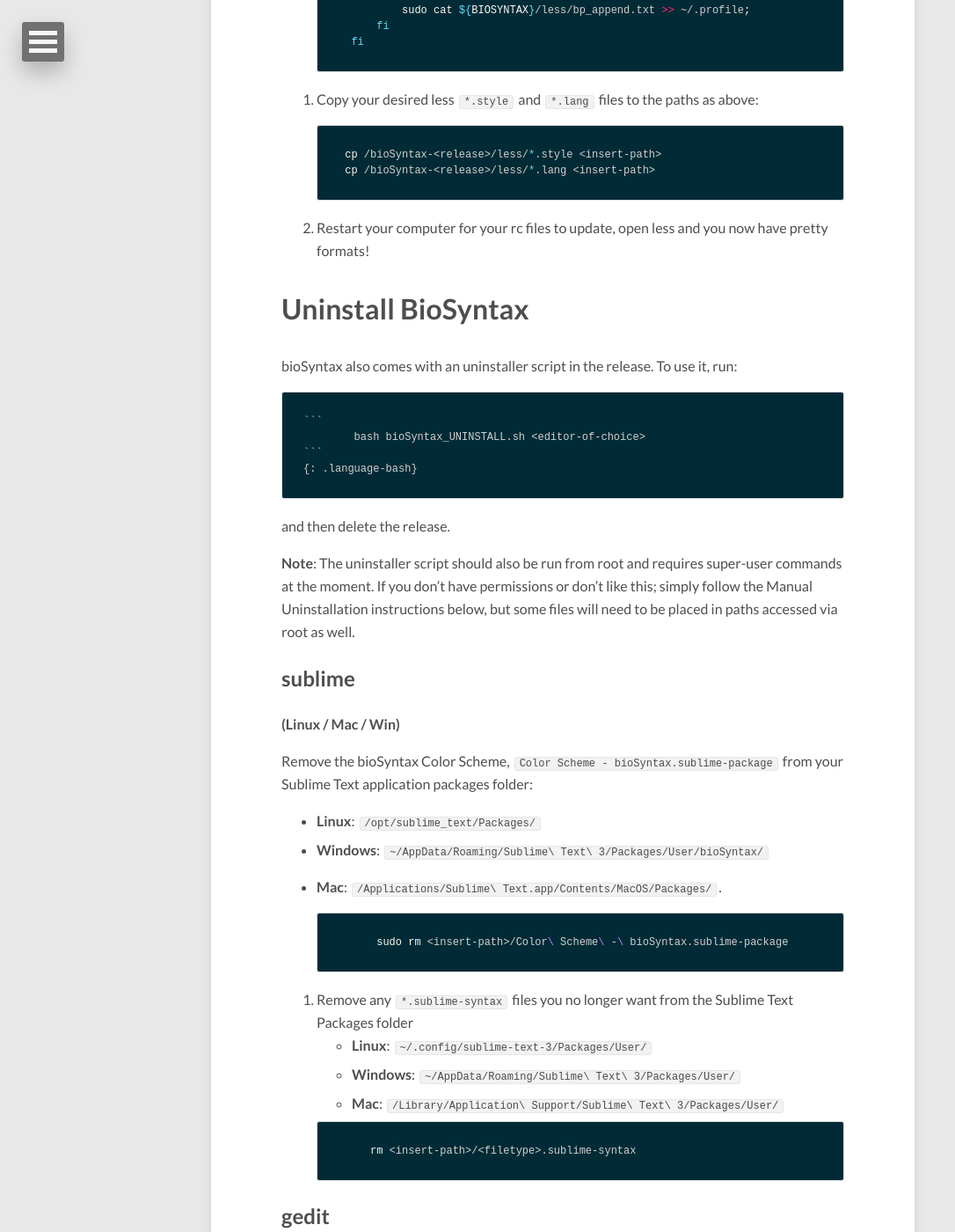
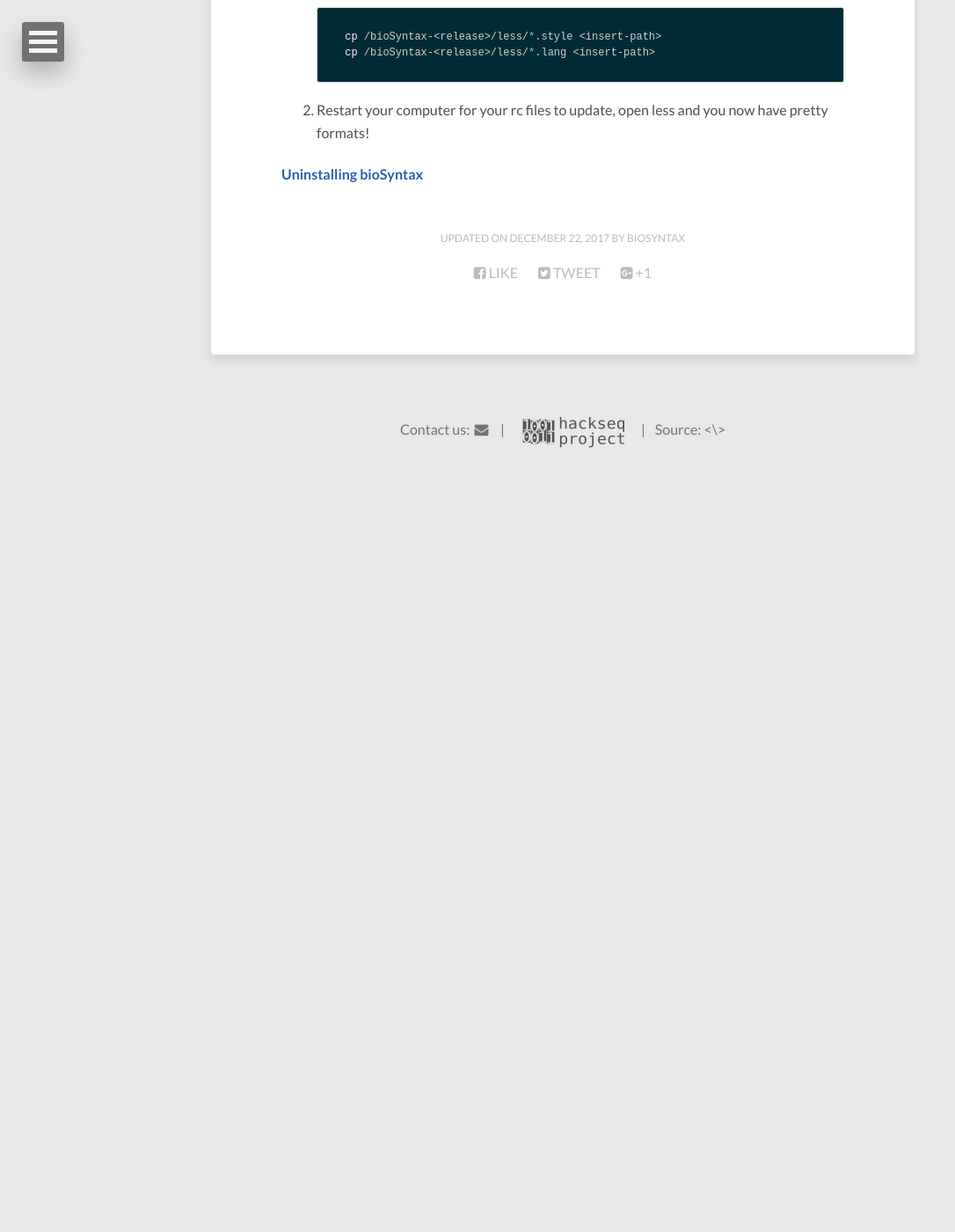
Before and after one commit to bioSyntax/bioSyntax-site, a Jekyll site: the page built from install.md, in a window 1280 px wide and 1400 px high, scrolled down 6223 px. Shown: the whole window at 88% size, without its empty margins (0-1086 px from the left). Built offline with Jekyll 4.4.1, drawn with Linux system fonts in a browser that asks for light colours; nearby versions of some CDN libraries; after the commit the page ends 6770 px from its top, so only the background shows below that; some of the changed text lies outside the part shown.

Commit message:
Moved uninstall to it's own page. Minor formatting fixes

````diff
--- a/install.md
+++ b/install.md
@@ -4,30 +4,31 @@
 image:
   feature: rna-banner.jpg
 comments: true
-modified: 2017-12-01
+modified: 2017-12-22
 ---
 # bioSyntax Installation
 
+<a href="{{ site.owner.release }}"><span class="btn btn-danger">Download bioSyntax</span></a>
+
 bioSyntax comes with a handy installation script. Simply download the latest release and run:
 
-	```
-		bash bioSyntax_SETUP.sh <editor-of-choice>
-	```
-	{: .language-bash}
+```
+	bash bioSyntax_SETUP.sh <editor-of-choice>
 
-	'<editors> = vim || less || gedit || sublime'
+	# <editors> = vim || less || gedit || sublime
+```
+{: .language-bash}
 
-<a href="{{ site.owner.release }}"><span class="btn btn-danger">Download bioSyntax</span></a>
 
 **Note**: The installation script should be run from root and requires super-user commands at the moment. If you don't have permissions or don't like this; simply follow the Manual Installation instructions below, but some files will need to be placed in paths accessed via root as well.
 
 # Manual Installation
 
 
-0. First download the latest bioSyntax release [zip](https://github.com/bioSyntax/bioSyntax/releases/tag/v0.1-beta.zip) or [tar](https://github.com/bioSyntax/bioSyntax/releases/tag/v0.1-beta.tar.gz) and follow the following instructions for your desired editor.
+0. Download the latest [zip](https://github.com/bioSyntax/bioSyntax/releases/tag/v0.1-beta.zip) or [tar](https://github.com/bioSyntax/bioSyntax/releases/tag/v0.1-beta.tar.gz)
 1. [sublime](#sublime)
 2. [gedit](#gedit)
-3. [vim](#vim) (easiest installation)
+3. [vim](#vim)
 4. [less](#less)
 
 ## sublime
@@ -74,10 +75,10 @@
 
 Alternatively, you can clone [this repository](https://github.com/bioSyntax/bioSyntax-sublime.git) into the appropriate paths above.
 
-	```
-		git clone https://github.com/bioSyntax/bioSyntax-sublime.git <insert-path>/bioSyntax/
-	```
-	{: .language-bash}
+```
+	git clone https://github.com/bioSyntax/bioSyntax-sublime.git <insert-path>/bioSyntax/
+```
+{: .language-bash}
 
 5. Restart `Sublime` and go select the bioSyntax (bioMonokai) theme
 `Preferences > Color Scheme > bioMonokai`
@@ -262,120 +263,5 @@
 
 8. Restart your computer for your rc files to update, open less and you now have pretty formats!
 
-# Uninstall BioSyntax
 
-bioSyntax also comes with an uninstaller script in the release. To use it, run:
-
-	```
-		bash bioSyntax_UNINSTALL.sh <editor-of-choice>
-	```
-	{: .language-bash}
-
-and then delete the release.
-
-**Note**: The uninstaller script should also be run from root and requires super-user commands at the moment. If you don't have permissions or don't like this; simply follow the Manual Uninstallation instructions below, but some files will need to be placed in paths accessed via root as well.
-
-## sublime
-**(Linux / Mac / Win)**
-
-Remove the bioSyntax Color Scheme, `Color Scheme - bioSyntax.sublime-package` from your Sublime Text application packages folder:
-- **Linux**: `/opt/sublime_text/Packages/`
-- **Windows**: `~/AppData/Roaming/Sublime\ Text\ 3/Packages/User/bioSyntax/`
-- **Mac**: `/Applications/Sublime\ Text.app/Contents/MacOS/Packages/`.
-
-	```
-		sudo rm <insert-path>/Color\ Scheme\ -\ bioSyntax.sublime-package
-	```
-	{: .language-bash}
-
-2. Remove any `*.sublime-syntax` files you no longer want from the Sublime Text Packages folder
-- **Linux**: `~/.config/sublime-text-3/Packages/User/`
-- **Windows**: `~/AppData/Roaming/Sublime\ Text\ 3/Packages/User/`
-- **Mac**: `/Library/Application\ Support/Sublime\ Text\ 3/Packages/User/`
-
-	```
-		rm <insert-path>/<filetype>.sublime-syntax
-	```
-	{: .language-bash}
-
-## gedit
-**(Linux / Win)**
-
-1. Remove the bioSyntax style file, `bioSyntax.xml` from the appropriate gtksourceview style folder (depending on your version of Gedit):
-- **Linux**: `/usr/share/gtksourceview-3.0/styles/`
-- **Windows**: `/c/Program\ Files/gedit/share/gtksourceview-3.0/styles/`
-
-	```
-		sudo rm <insert-path>/bioSyntax.xml
-	```
-	{: .language-bash}
-
-2. Remove any `*.lang` file(s) you no longer want from the appropriate gtksourceview language specs folder (also depends on version of Gedit):
-- **Linux**: `/usr/share/gtksourceview-3.0/language-specs/`
-- **Windows**: `/c/Program\ Files/gedit/share/gtksourceview-3.0/language-specs/`
-
-	```
-		sudo rm <insert-path>/<filetype>.lang
-	```
-	{: .language-bash}
-
-## vim
-**(Linux / Mac / Win)**
-
-1. Remove the bioSyntax color file, `bioSyntax.vim` from your Vim colors folder:
-
-	```
-		rm ~/.vim/colors/bioSyntax.vim
-	```
-	{: .language-bash}
-
-2. Remove any syntax file(s) you no longer want from your Vim syntax folder:
-
-	```
-		rm ~/.vim/syntax/<filetype>.vim
-	```
-	{: .language-bash}
-
-3. Remove corresponding autodetec files from your Vim ftdetect folder:
-
-	```
-		rm ~/.vim/ftdetect/<filetype>.vim
-	```
-	{: .language-bash}
-
-## less
-**(Linux / Mac)**
-
-1. Remove the `biosyntax.outlang` and `biosyntax-vcf.outlang` files from your source-highlight folder:
-- **Ubuntu**: `/usr/share/source-highlight/`
-- **CentOS**: `/usr/bin/`
-- **Mac**: `/usr/local/opt/source-highlight/share/source-highlight/`
-
-	```
-		sudo rm <insert-path>/biosyntax.outlang
-		sudo rm <insert-path>/biosyntax-vcf.outlang
-	```
-	{: .language-bash}
-
-2. Remove the `*.style` and corresponding `*.lang` file(s) that you no longer want from the paths as above:
-
-	```
-		sudo rm <insert-path>/<filetype>.lang
-		sudo rm <insert-path>/<filetype>.style
-	```
-	{: .language-bash}
-
-3. If you wish to uninstall source-highlight for less as well, run the following:
-- **Linux**:
-
-	```
-		sudo apt-get remove source-highlight
-	```
-	{: .language-bash}
-
-- **Mac**:
-
-	```
-		brew uinstall source-highlight
-	```
-	{: .language-bash}
+#### [Uninstalling bioSyntax](uninstall)
````
Also changed, not shown: _posts/2017-12-01-index_post.md (+3 -3 lines), man.md (+4 -0 lines), screenshots.md (+7 -0 lines), uninstall.md (added, +128 -0 lines).
